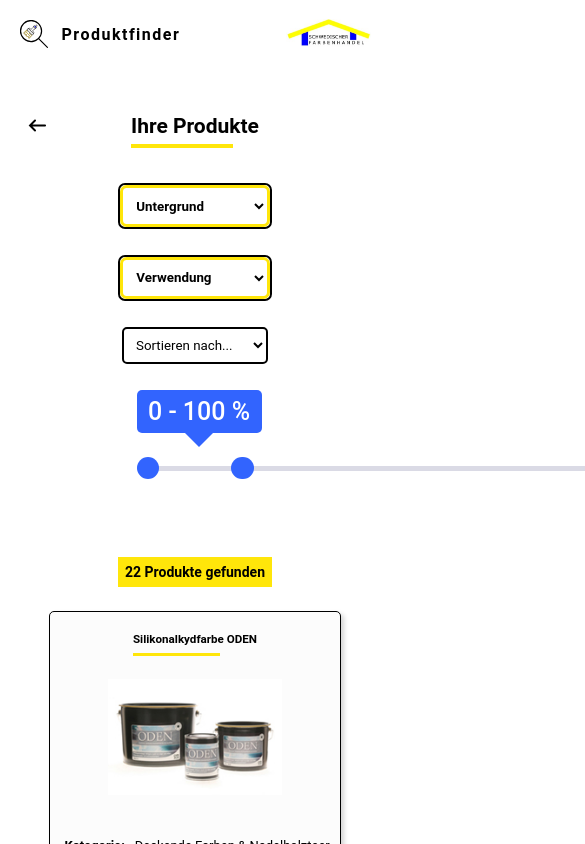
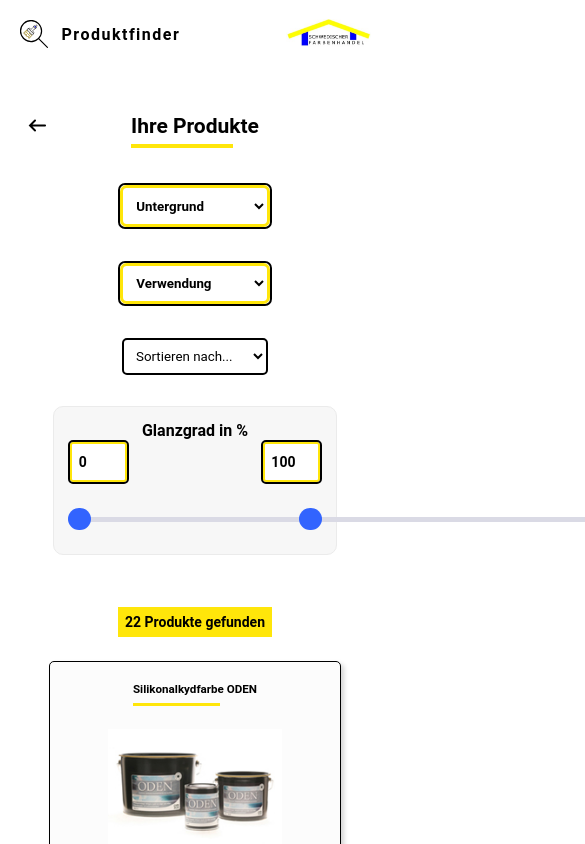
Before and after one commit to Mr-Jen/Productfinder, a React (Create React App) app: page /products in a window 390 px wide. Shown: the top 844 px of the page, 585 px wide, since content can reach past the window. Built offline with nearby package versions, Linux system fonts and the light colour scheme.

Commit message:
Range slider made responsive

```diff
--- a/src/components/Routes/Products/Filters/Filters.js
+++ b/src/components/Routes/Products/Filters/Filters.js
@@ -9,27 +9,31 @@ import RangeSlider from '../RangeSlider/RangeSlider'
 
 const Wrapper = styled.div`
     display: flex;
-    flex-direction: row;
     align-items: center;
-    width: 70%;
-    margin-bottom: 40px;
+    width: 80%;
+    margin-bottom: 10px;
     margin-top: 2em;
     justify-content: space-around;
     //border: 1px solid black;
 
+    @media (max-width: 1300px){
+        width: 90%;
+    }
+
     @media (max-width: 1000px) {
-        width: 75%;
+        width: 80%;
+        flex-wrap: wrap-reverse;
     }
 
     @media (max-width: 700px) {
         width: 90%;
     }
-    @media (max-width: 550px) {
+    @media (max-width: 580px) {
         width: 100%;
         flex-direction: column;
         align-items: center;
         justify-content: space-between;
-        height: 20rem;
+        height: 25rem;
     }
 `
 
--- a/src/components/Routes/Products/RangeSlider/RangeSlider.js
+++ b/src/components/Routes/Products/RangeSlider/RangeSlider.js
@@ -3,6 +3,16 @@ import './rangeslider.css'
 import styled from 'styled-components'
 
 const Wrapper = styled.div`
+    display: flex;
+    flex-direction: column;
+    align-items: center;
+    background-color: #f7f7f7;
+    border: 1px solid #ebebeb;
+    border-radius: 10px;
+    padding: 1em 1em 0 1em;
+    @media (max-width: 1000px){
+        margin-bottom: 2em;
+    }
 `
 
 const Marker = styled.div`
@@ -47,7 +57,7 @@ const RangeSlider = ({ handleOnSlide }) => {
         let target = parseInt(event.target.value)
         if(target <= (valueTwo - minGap) && target !== valueOne){
             setValueOne(target)
-            //fillColor();
+            fillColor();
         }
     }
 
@@ -69,15 +79,11 @@ const RangeSlider = ({ handleOnSlide }) => {
 
     return (
         <Wrapper>
+            <strong style={{textAlign: "center", fontSize: "16px"}}>Glanzgrad in %</strong>
             <div className="wrapper">
-                <div className="values">
-                    <span id="range1">
-                        {valueOne}
-                    </span>
-                    <span> - </span>
-                    <span id="range2">
-                        {valueTwo} %
-                    </span>
+                <div className="values_wrapper">
+                    <input className="slider_value" step={10} min={0} onChange={(e) => setOne(e)} type="number" value={valueOne}/>
+                    <input className="slider_value" max={100} step={10} onChange={(e) => setTwo(e)} type="number" value={valueTwo}/>
                 </div>
                 <div className="container">
                     <div ref={sliderTrackRef} className="slider-track">
--- a/src/components/Routes/Products/RangeSlider/rangeslider.css
+++ b/src/components/Routes/Products/RangeSlider/rangeslider.css
@@ -1,8 +1,32 @@
 
 .wrapper{
     position: relative;
-    width: 30vmin;
+    width: 40vmin;
 }
+
+@media (max-width: 580px) {
+    .wrapper {
+        width: 65vw;
+    }
+}
+
+.values_wrapper {
+    display: flex;
+    justify-content: space-between;
+}
+
+.slider_value {
+    height: 40px;
+    width: 40px;
+    border-radius: 5px;
+    border: 2px solid black;
+    padding: 0em .6em 0 .6em;
+    -webkit-box-shadow: inset 0px 0px 0px 5px #FFE60A;
+    box-shadow: inset 0px 0px 0px 2px #FFE60A;
+    font-size: 14px;
+    font-weight: bold;
+}
+
 .container{
     position: relative;
     width: 100%;
```
